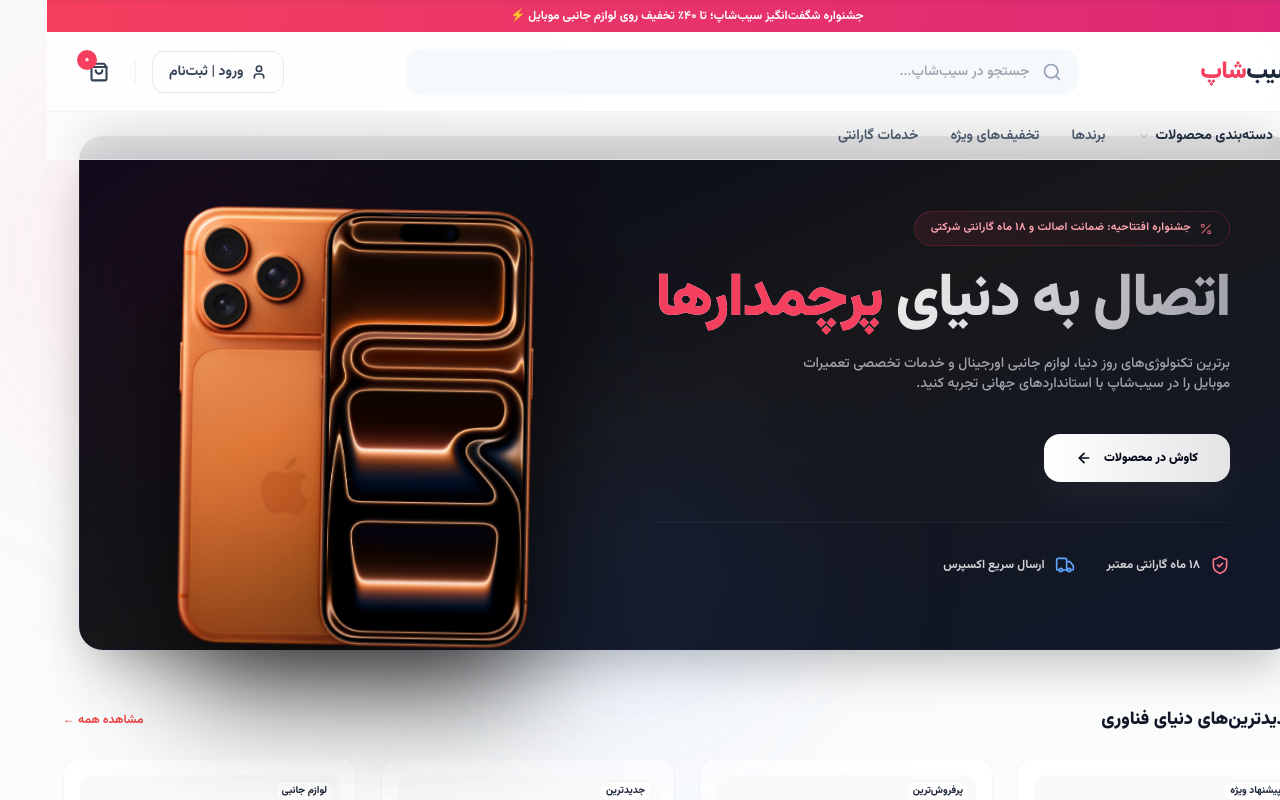
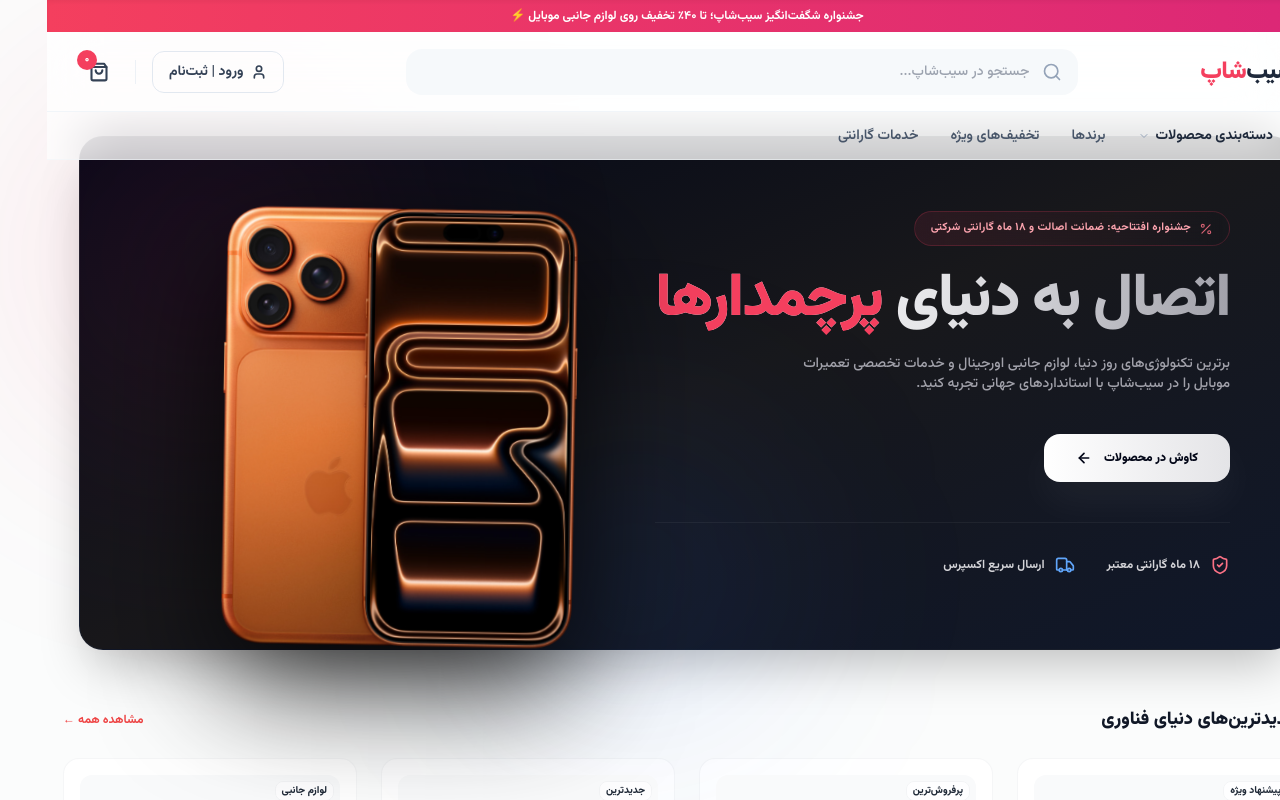
Before and after one commit to mohsenalz77/mini-shop-v2, a Next.js app: page / in a window 1280 px wide. Shown: the top 800 px of the page. Built offline with nearby package versions, Linux system fonts and the light colour scheme.

Commit message:
Update Hero.js

```diff
--- a/src/components/Hero.js
+++ b/src/components/Hero.js
@@ -2,15 +2,17 @@
 
 export default function Hero() {
   return (
+    // بخش اصلی والد که overflow-visible دارد تا بیرون‌زدگی قطع نشود
     <div className="w-full px-4 md:px-8 my-6 relative overflow-visible">
 
+      {/* باکس تیره هیرو */}
       <div className="w-full bg-gradient-to-br from-slate-950 via-zinc-900 to-slate-900 text-white rounded-3xl p-8 md:p-16 flex flex-col md:flex-row items-center justify-between shadow-2xl relative overflow-visible border border-slate-800/50">
 
         {/* افکت‌های آمبیانس نوری */}
         <div className="absolute -top-20 -left-20 w-[400px] h-[400px] bg-rose-500/10 rounded-full blur-[120px] pointer-events-none"></div>
         <div className="absolute -bottom-20 left-1/3 w-[300px] h-[300px] bg-blue-600/10 rounded-full blur-[100px] pointer-events-none"></div>
 
-        {/* بخش راست: متون و تایپوگرافی اصلی و پرانرژی */}
+        {/* بخش راست: متون و تایپوگرافی */}
         <div className="z-10 max-w-xl text-center md:text-right flex flex-col items-center md:items-start order-2 md:order-1 mt-8 md:mt-0">
 
           <div className="flex items-center gap-2 bg-gradient-to-r from-rose-500/10 to-transparent border border-rose-500/20 px-4 py-2 rounded-full mb-6 backdrop-blur-md">
@@ -48,9 +50,9 @@
 
         </div>
 
-        {/* بخش چپ: بازگشت ابعاد غول‌پیکر قبلی با یک فاصله جزئی از لبه چپ (md:left-8) برای فیکس انحنا */}
-        <div className="hidden md:flex flex-1 justify-center items-end order-1 md:order-2 relative z-10 h-96">
-          <div className="absolute bottom-0 md:left-8 transform translate-y-28 rotate-1 hover:rotate-0 hover:scale-105 transition-all duration-500 ease-out cursor-pointer group flex items-end justify-center w-[360px] h-[540px]">
+        {/* بخش چپ: مهار کامل ابعاد بزرگ آیفون و تزریق پدینگ منفی برای خروج از کادر */}
+        <div className="hidden md:flex flex-1 justify-center items-end order-1 md:order-2 relative z-30 h-96">
+          <div className="absolute bottom-0 transform translate-y-28 rotate-1 hover:rotate-0 hover:scale-105 transition-all duration-500 ease-out cursor-pointer group flex items-end justify-center w-[360px] h-[540px]">
             <img
               src="/hero-phone.png"
               alt="آیفون پرچمدار سیب شاپ"
```
